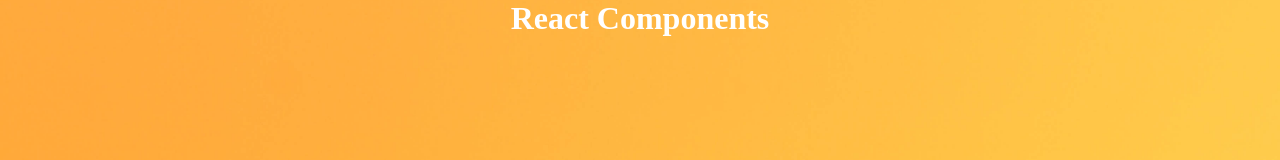
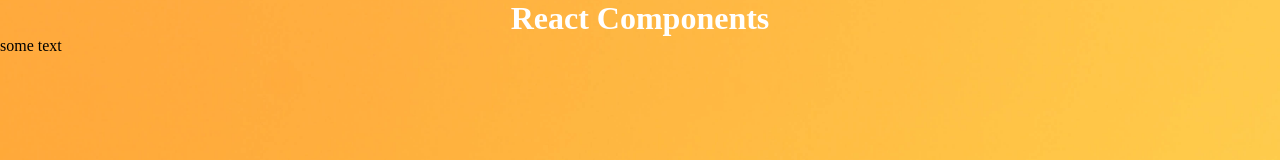
Before and after one commit to neiloxx/react, a React app in the folder react-components/: page / in a window 1280 px wide. Shown: the top 160 px of the page. Built offline with nearby package versions, Linux system fonts and the light colour scheme.

Commit message:
feat: add main

```diff
--- a/react-components/src/components/App.tsx
+++ b/react-components/src/components/App.tsx
@@ -1,10 +1,12 @@
 import React, { ReactElement } from 'react';
 import Header from './Header/Header';
+import Main from './Main/Main';
 
 const App = (): ReactElement => {
   return (
     <>
       <Header />
+      <Main />
     </>
   );
 };
--- /dev/null
+++ b/react-components/src/components/Main/Main.tsx
@@ -0,0 +1,13 @@
+import React from 'react';
+
+import './style.scss';
+
+const Main: React.FC = () => {
+  return (
+    <main className="main">
+      <p>some text</p>
+    </main>
+  );
+};
+
+export default Main;
```
Also changed, not shown: react-components/src/components/Main/style.scss (added).
